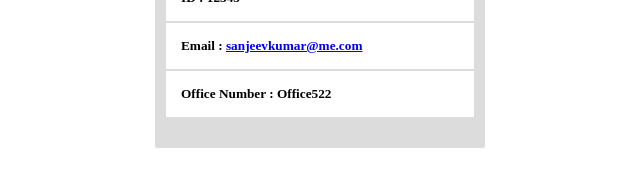
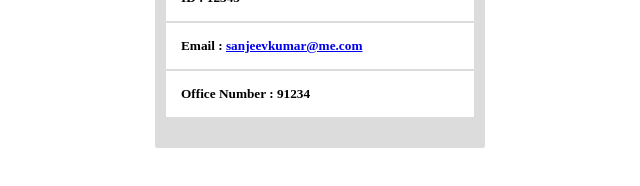
Before and after one commit to SanjeevKumar-DEV/My-Team, a website: page dist/index.html in a window 1280 px wide. Shown: the part 277-463 px from the top of the page, 64-704 px from the left. Drawn offline with nearby package versions, Linux system fonts and the light colour scheme.

```diff
--- a/dist/index.html
+++ b/dist/index.html
@@ -24,7 +24,7 @@
                 <div class="member-details">
                     <h5 class="member-item">ID : 12345</h5>
                     <h5 class="member-item">Email : <a href="mailto:sanjeevkumar@me.com">sanjeevkumar@me.com</a></h5>
-                    <h5 class="member-item">Office Number : Office522</h5>
+                    <h5 class="member-item">Office Number : 91234</h5>
                 </div>
             </div>
             <div class="member enginner">
```
Also changed, not shown: README.md, 1 other file.
